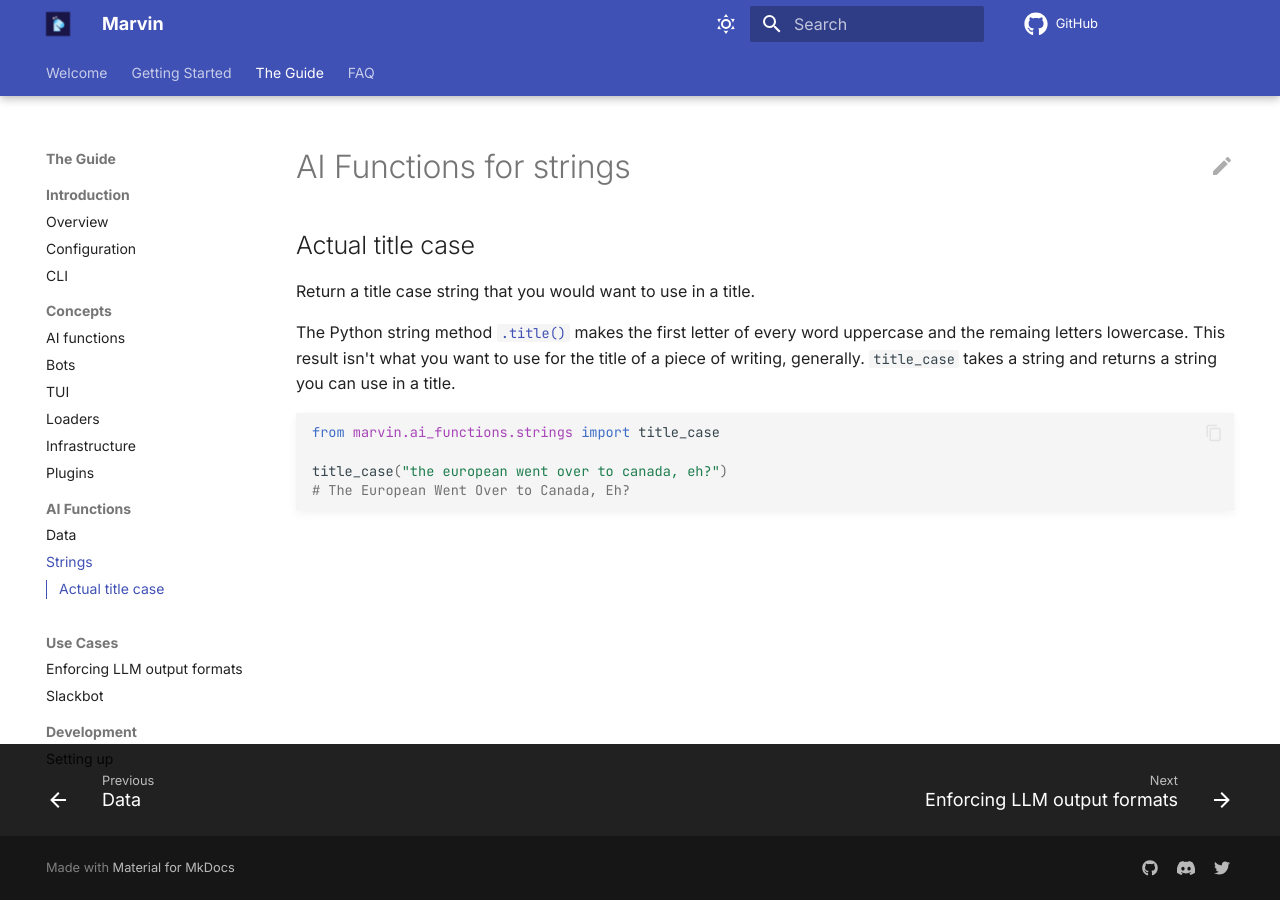
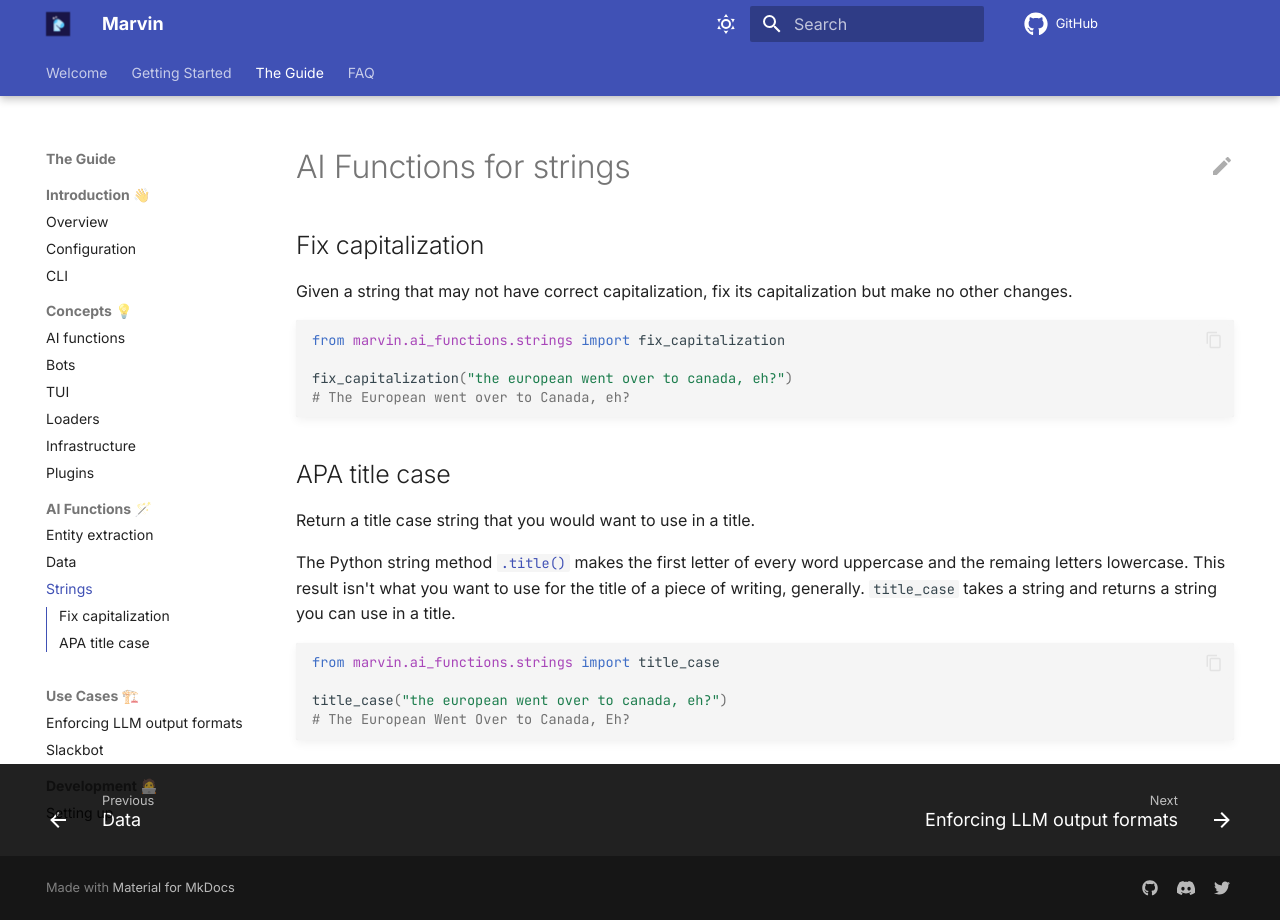
Before and after one commit to PrefectHQ/marvin, an MkDocs documentation site: the page built from docs/guide/ai_functions/strings.md, in a window 1280 px wide. Built offline with MkDocs 1.6.1 and Material for MkDocs 9.7.7, drawn with Linux system fonts in a browser that asks for light colours; comment, search, counter and statistics services are not loaded.

````diff
--- a/docs/guide/ai_functions/strings.md
+++ b/docs/guide/ai_functions/strings.md
@@ -1,6 +1,16 @@
 # AI Functions for strings
 
-## Actual title case
+## Fix capitalization
+Given a string that may not have correct capitalization, fix its capitalization but make no other changes.
+
+```python
+from marvin.ai_functions.strings import fix_capitalization
+
+fix_capitalization("the european went over to canada, eh?")
+# The European went over to Canada, eh?
+```
+
+## APA title case
 
 Return a title case string that you would want to use in a title.
 
--- a/mkdocs.yml
+++ b/mkdocs.yml
@@ -11,24 +11,25 @@
     - AI functions: getting_started/ai_functions_quickstart.md
     - Bots: getting_started/bots_quickstart.md
   - The Guide:
-    - Introduction:
+    - Introduction 👋:
       - Overview: guide/introduction/overview.md
       - Configuration: guide/introduction/configuration.md
       - CLI: guide/introduction/cli.md
-    - Concepts:
+    - Concepts 💡:
       - AI functions: guide/concepts/ai_functions.md
       - Bots: guide/concepts/bots.md
       - TUI: guide/concepts/tui.md
       - Loaders: guide/concepts/loaders_and_documents.md
       - Infrastructure: guide/concepts/infra.md
       - Plugins: guide/concepts/plugins.md
-    - AI Functions:
+    - AI Functions 🪄:
+      - Entity extraction: guide/ai_functions/entities.md
       - Data: guide/ai_functions/data.md
       - Strings: guide/ai_functions/strings.md
-    - Use Cases:
+    - Use Cases 🏗️:
       - Enforcing LLM output formats: guide/use_cases/enforcing_format.md
       - Slackbot: guide/use_cases/slackbot.md
-    - Development:
+    - Development 🧑‍💻:
       - Setting up: development/development.md
   - FAQ: faq.md
 
````
Also changed, not shown: docs/guide/ai_functions/entities.md (added, +65 -0 lines), 5 other files.
